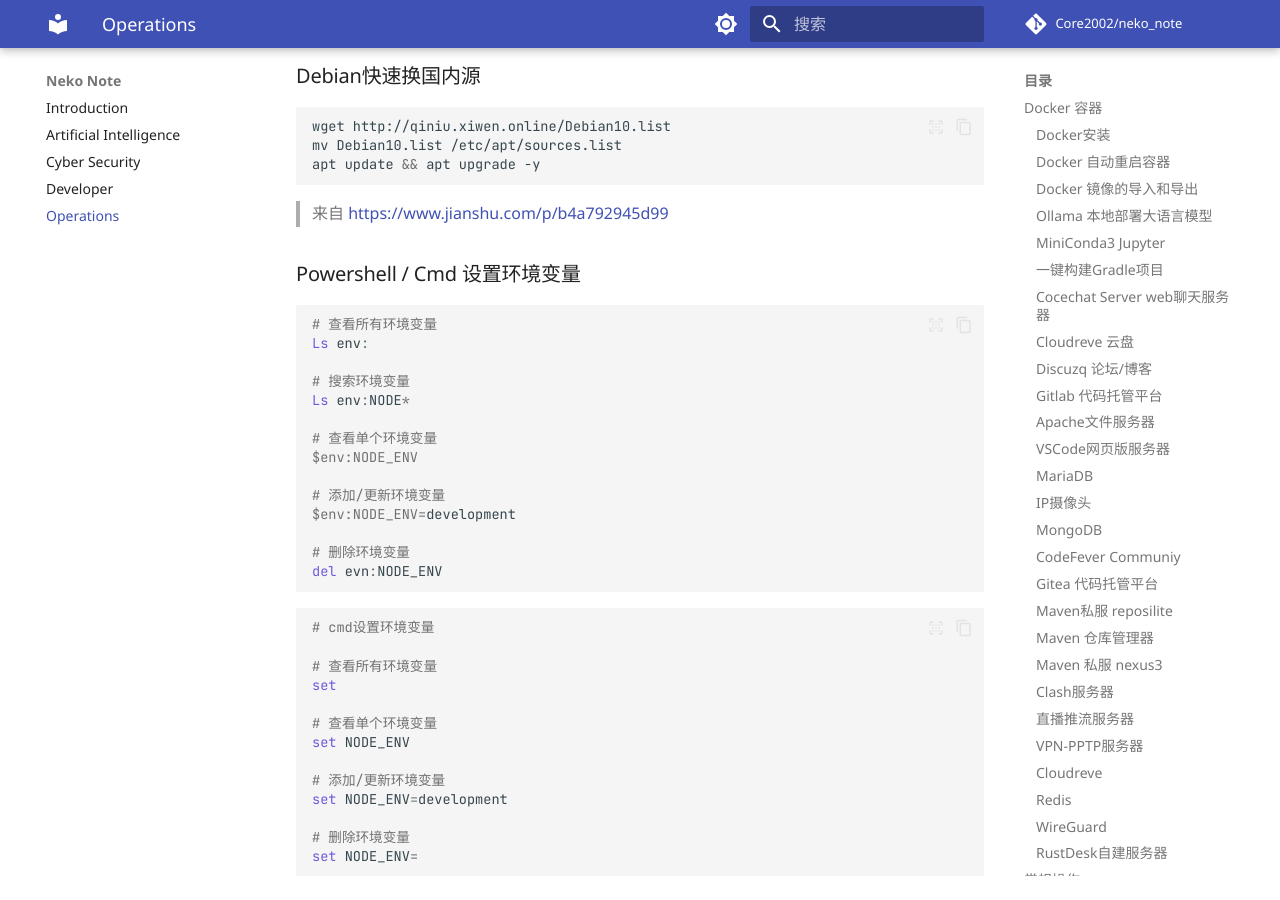
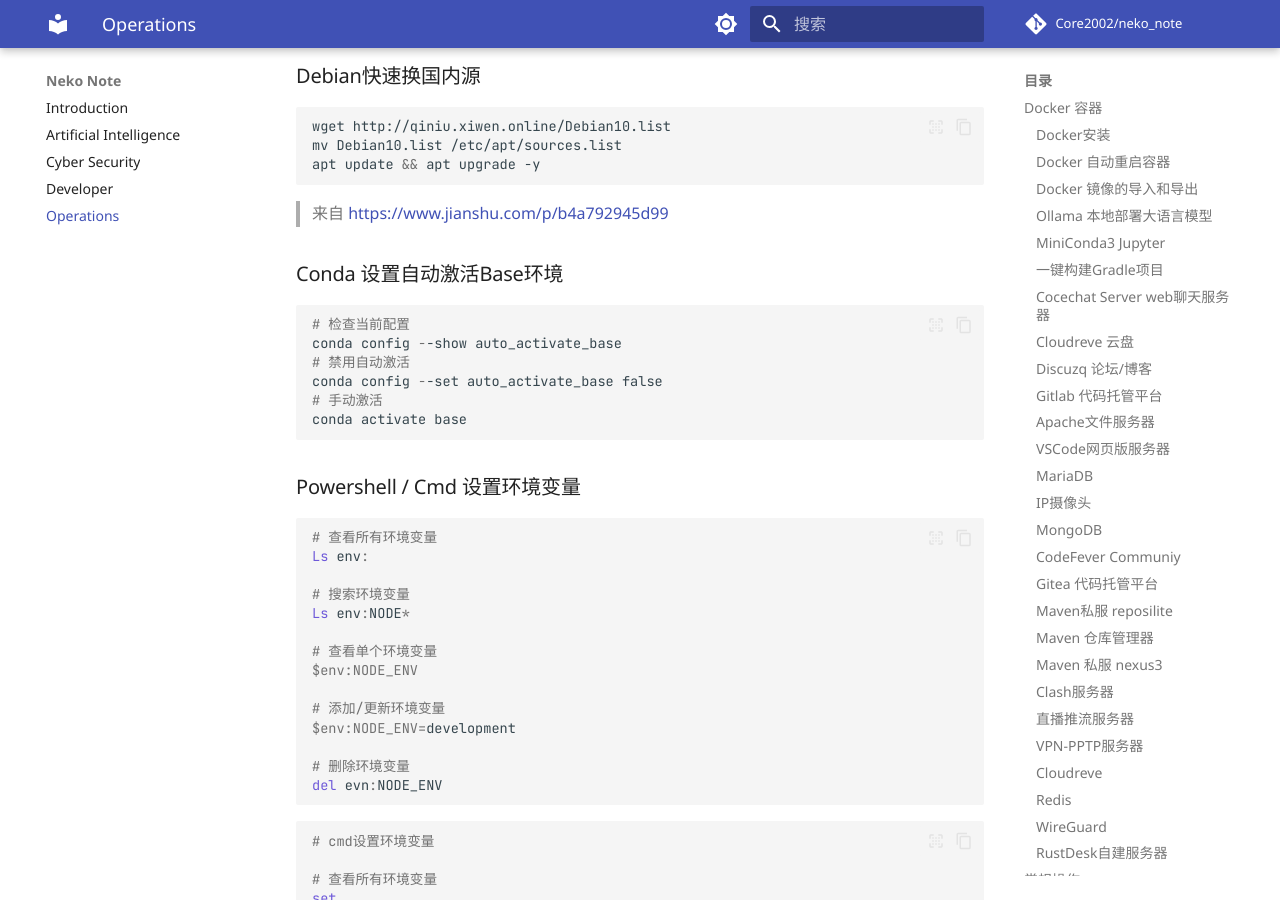
Before and after one commit to Core2002/neko_note, an MkDocs documentation site: the page built from docs/operations.md, in a window 1280 px wide and 900 px high, scrolled down 15069 px. Built offline with MkDocs 1.6.1 and Material for MkDocs 9.7.7, drawn with Linux system fonts in a browser that asks for light colours; comment, search, counter and statistics services are not loaded.

Commit message:
✨ Feat: Add conda base environment activation settings.
- Add instructions to configure auto activation of Conda base environment
- Include commands to check current settings and manually activate base environment

````diff
--- a/docs/operations.md
+++ b/docs/operations.md
@@ -778,6 +778,17 @@
 
 > 来自 <https://www.jianshu.com/p/b4a792945d99>
 
+### Conda 设置自动激活Base环境
+
+```powershell
+# 检查当前配置
+conda config --show auto_activate_base
+# 禁用自动激活
+conda config --set auto_activate_base false
+# 手动激活
+conda activate base
+```
+
 ### Powershell / Cmd 设置环境变量
 
 ```powershell
````
